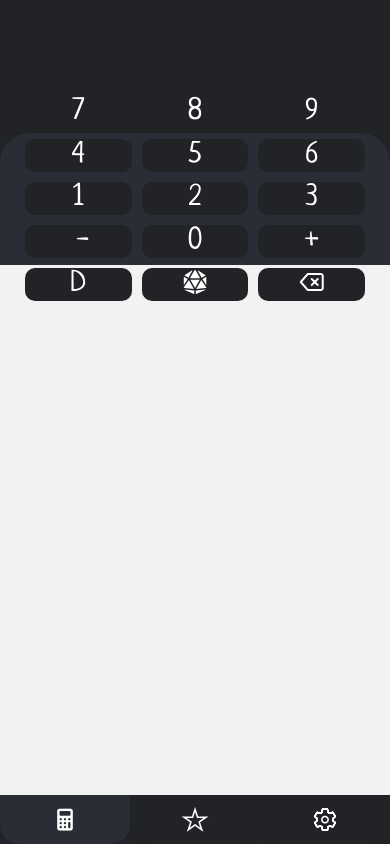
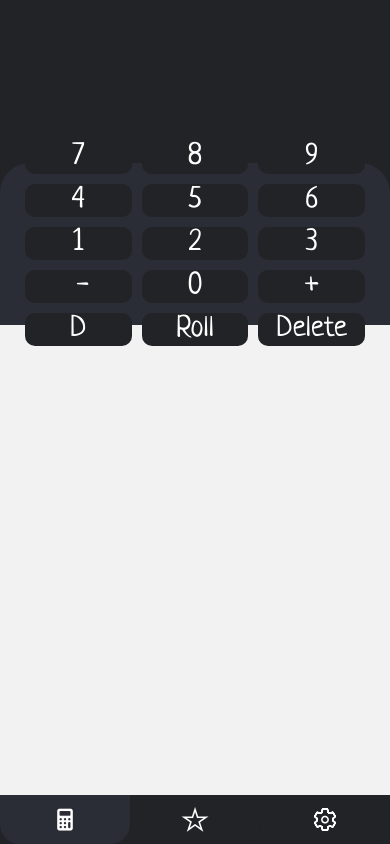
Before and after one commit to Sleachga/DiceProject, a React Native app: screen /Calculator in a window 390 px wide. Built offline with nearby package versions, Linux system fonts and the light colour scheme.

Commit message:
Scrolling output box and onPress logic fix

```diff
--- a/calculator/CalculatorButtons.js
+++ b/calculator/CalculatorButtons.js
@@ -3,7 +3,7 @@ import React from 'react';
 import { Pressable } from 'react-native';
 
 import styled from 'styled-components/native';
-import { FontAwesome5, Feather } from '@expo/vector-icons';
+import * as Haptics from 'expo-haptics';
 
 const Container = styled.View`
   display: flex;
@@ -39,9 +39,14 @@ const ButtonText = styled.Text`
   color: #fff;
 `;
 
-const CalcButton = ({ onPress, children }) => {
+const CalcButton = ({ onPress, onPressIn, onLongPress, children }) => {
   return (
-    <Pressable style={{ flexGrow: 1, flex: 1 }} onPress={onPress}>
+    <Pressable
+      style={{ flexGrow: 1, flex: 1 }}
+      onPress={onPress}
+      onPressIn={onPressIn}
+      onLongPress={onLongPress}
+    >
       {({ pressed }) => (
         <Button pressed={pressed}>
           <ButtonText>{children}</ButtonText>
@@ -51,52 +56,50 @@ const CalcButton = ({ onPress, children }) => {
   );
 };
 
-const Calculator = ({ formula, setFormula }) => {
-  const NumberButton = ({ number }) => {
-    return (
-      <CalcButton onPress={() => setFormula(formula + number)}>
-        {number}
-      </CalcButton>
-    );
-  };
-
+const CalculatorButtons = ({ push, pop, roll, clear }) => {
   return (
     <Container>
       <Row>
-        <NumberButton number='7' />
-        <NumberButton number='8' />
-        <NumberButton number='9' />
+        {[7, 8, 9].map((n) => (
+          <CalcButton key={n} onPressIn={() => push(n)}>
+            {n}
+          </CalcButton>
+        ))}
       </Row>
       <Row>
-        <NumberButton number='4' />
-        <NumberButton number='5' />
-        <NumberButton number='6' />
+        {[4, 5, 6].map((n) => (
+          <CalcButton key={n} onPressIn={() => push(n)}>
+            {n}
+          </CalcButton>
+        ))}
       </Row>
       <Row>
-        <NumberButton number='1' />
-        <NumberButton number='2' />
-        <NumberButton number='3' />
+        {[1, 2, 3].map((n) => (
+          <CalcButton key={n} onPressIn={() => push(n)}>
+            {n}
+          </CalcButton>
+        ))}
       </Row>
       <Row>
-        <CalcButton onPress={() => setFormula(formula + '-')}> -</CalcButton>
-        <NumberButton number='0' />
-        <CalcButton onPress={() => setFormula(formula + '+')}>+</CalcButton>
+        <CalcButton onPressIn={() => push('-')}> -</CalcButton>
+        <CalcButton onPressIn={() => push(0)}>0</CalcButton>
+        <CalcButton onPressIn={() => push('+')}>+</CalcButton>
       </Row>
       <Row>
-        <CalcButton onPress={() => setFormula(formula + 'D')}>D</CalcButton>
-        <CalcButton onPress={async () => handleAnimation()}>
-          <FontAwesome5 name='dice-d20' size={24} color='white' />
-          {/* Roll */}
-        </CalcButton>
+        <CalcButton onPressIn={() => push('D')}>D</CalcButton>
+        <CalcButton onPressIn={roll}>Roll</CalcButton>
         <CalcButton
-          onPress={() => setFormula(formula.substring(0, formula.length - 1))}
+          onPress={pop}
+          onLongPress={() => {
+            Haptics.impactAsync(Haptics.ImpactFeedbackStyle.Medium);
+            clear();
+          }}
         >
-          <Feather name='delete' size={24} color='white' />
-          {/* Delete */}
+          Delete
         </CalcButton>
       </Row>
     </Container>
   );
 };
 
-export default Calculator;
+export default CalculatorButtons;
--- a/calculator/CalculatorOutput.js
+++ b/calculator/CalculatorOutput.js
@@ -1,3 +1,5 @@
+import React, { useRef } from 'react';
+
 import styled from 'styled-components/native';
 
 const Container = styled.View`
@@ -11,18 +13,23 @@ const Container = styled.View`
 `;
 
 const OutputContainer = styled.View`
-  padding: 5px 5px 5px 20px;
+  height: 70px;
+`;
+
+const ScrollContainer = styled.ScrollView`
+  margin: 0px 0px 0px 30px;
 `;
 
 const Formula = styled.Text`
   font-size: 50px;
   font-family: 'Neucha';
   color: #fff;
+  padding: 0px 30px 0px 0px;
 `;
 
 const styleFormula = (formula) => {
   let output = '';
-  [...formula].forEach((char) => {
+  formula.forEach((char) => {
     if (char === '-' || char === '+') output += ` ${char} `;
     else output += char;
   });
@@ -30,10 +37,20 @@ const styleFormula = (formula) => {
 };
 
 const CalculatorOutput = ({ formula }) => {
+  const scrollViewRef = useRef();
   return (
     <Container>
       <OutputContainer>
-        <Formula>{styleFormula(formula)}</Formula>
+        <ScrollContainer
+          ref={scrollViewRef}
+          horizontal
+          showsHorizontalScrollIndicator={false}
+          onContentSizeChange={() =>
+            scrollViewRef.current.scrollToEnd({ animated: true })
+          }
+        >
+          <Formula>{styleFormula(formula)}</Formula>
+        </ScrollContainer>
       </OutputContainer>
     </Container>
   );
--- a/calculator/CalculatorPage.js
+++ b/calculator/CalculatorPage.js
@@ -2,6 +2,8 @@ import React, { useState } from 'react';
 
 import { StatusBar } from 'expo-status-bar';
 import styled from 'styled-components/native';
+
+import useDiceCalculator from './useDiceCalculator';
 
 import CalculatorOutput from './CalculatorOutput';
 import CalculatorButtons from './CalculatorButtons';
@@ -22,13 +24,12 @@ const Content = styled.View`
 `;
 
 const App = () => {
-  const [formula, setFormula] = useState('');
-
+  const [formula, { push, pop, roll, clear }] = useDiceCalculator();
   return (
     <Container>
       <Content>
         <CalculatorOutput formula={formula} />
-        <CalculatorButtons formula={formula} setFormula={setFormula} />
+        <CalculatorButtons push={push} pop={pop} roll={roll} clear={clear} />
       </Content>
       <StatusBar style='auto' />
     </Container>
--- /dev/null
+++ b/calculator/useDiceCalculator.js
@@ -0,0 +1,30 @@
+import { useState } from 'react';
+import { last, slice } from 'lodash';
+
+const useDiceCalculator = () => {
+  const [formula, setFormula] = useState([]);
+
+  const push = (item) => setFormula([...formula, item]);
+  const pop = () => {
+    const lastElement = last(formula);
+    setFormula(slice(formula, 0, -1));
+    return lastElement;
+  };
+  const clear = () => setFormula([]);
+
+  const pushIfValid = (data) => {
+    if (isValid(formula)) push(data);
+  };
+
+  return [formula, { push: pushIfValid, pop, clear, roll }];
+};
+
+const isValid = (formula) => {
+  return true;
+};
+
+const roll = (formula) => {
+  console.log('Rolled!');
+};
+
+export default useDiceCalculator;
--- a/package.json
+++ b/package.json
@@ -14,8 +14,10 @@
     "@react-navigation/bottom-tabs": "^6.3.1",
     "@react-navigation/native": "^6.0.10",
     "expo": "~44.0.0",
+    "expo-app-loading": "~1.3.0",
     "expo-font": "~10.0.4",
     "expo-status-bar": "~1.2.0",
+    "lodash": "^4.17.21",
     "react": "17.0.1",
     "react-dom": "17.0.1",
     "react-native": "0.64.3",
@@ -23,8 +25,9 @@
     "react-native-screens": "~3.10.1",
     "react-native-vector-icons": "^9.1.0",
     "react-native-web": "0.17.1",
+    "react-use": "^17.3.2",
     "styled-components": "^5.3.5",
-    "expo-app-loading": "~1.3.0"
+    "expo-haptics": "~11.1.0"
   },
   "devDependencies": {
     "@babel/core": "^7.12.9"
```
Also changed, not shown: 2 other files (tests, documents, lock files or other folders).
